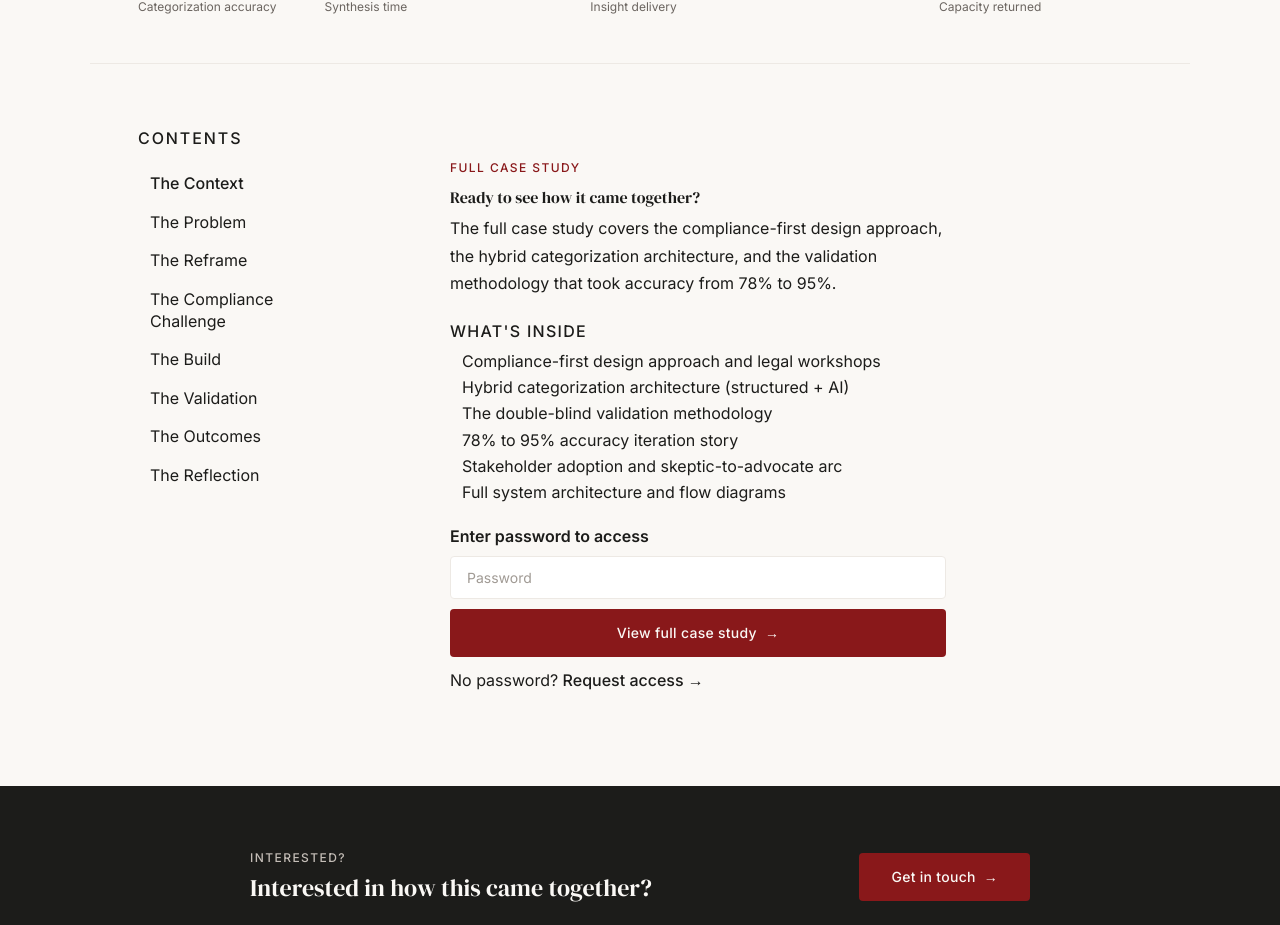
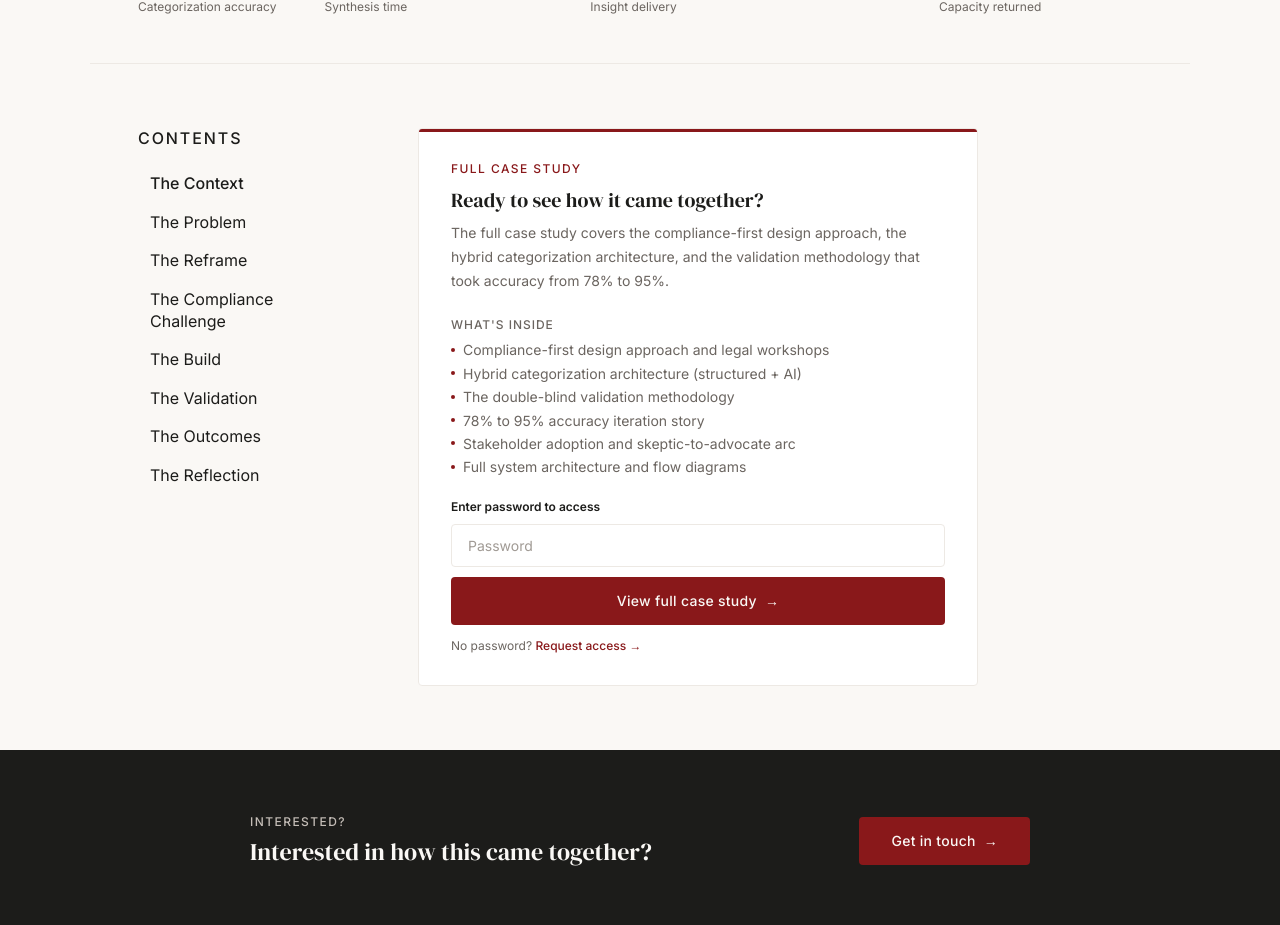
Before and after one commit to alikhandesign/alikhandesign.com, a Next.js app: page /work/ai-agent in a window 1280 px wide. Shown: the part 948-1873 px from the top of the page. Built offline with nearby package versions, Linux system fonts and the light colour scheme.

Commit message:
Revert: token rename sweep (broke styles, needs debugging)

```diff
--- a/app/components/PasswordGate.tsx
+++ b/app/components/PasswordGate.tsx
@@ -31,26 +31,26 @@ export default function PasswordGate({ password, children, title, description, i
 
   return (
     <div style={{
-      background: 'var(--color-surface)',
-      border: '1px solid var(--color-border)',
+      background: 'var(--surface)',
+      border: '1px solid var(--border)',
       borderRadius: 'var(--radius)',
       padding: 'var(--space-8)',
       position: 'relative',
       overflow: 'hidden',
       maxWidth: 560,
     }}>
-      <div style={{ position: 'absolute', top: 0, left: 0, right: 0, height: 3, background: 'var(--color-accent)' }} />
+      <div style={{ position: 'absolute', top: 0, left: 0, right: 0, height: 3, background: 'var(--accent)' }} />
 
       <SectionLabel label="Full Case Study" />
-      <h2 className="font-serif" style={{ fontSize: 'var(--color-text-xl)', fontWeight: 400, lineHeight: 1.25, marginBottom: 'var(--space-2)' }}>{title}</h2>
-      <p style={{ fontSize: 'var(--color-text-base)', color: 'var(--color-text-muted)', lineHeight: 1.7, marginBottom: 'var(--space-6)' }}>{description}</p>
+      <h2 className="font-serif" style={{ fontSize: 'var(--text-xl)', fontWeight: 400, lineHeight: 1.25, marginBottom: 'var(--space-2)' }}>{title}</h2>
+      <p style={{ fontSize: 'var(--text-base)', color: 'var(--text-muted)', lineHeight: 1.7, marginBottom: 'var(--space-6)' }}>{description}</p>
 
       <div style={{ marginBottom: 'var(--space-6)' }}>
-        <p style={{ fontSize: 'var(--color-text-xs)', letterSpacing: 'var(--letter-spacing-md)', textTransform: 'uppercase' as const, color: 'var(--color-text-muted)', fontWeight: 'var(--font-weight-medium)' as any, marginBottom: '0.6rem' }}>What's inside</p>
+        <p style={{ fontSize: 'var(--text-xs)', letterSpacing: 'var(--letter-spacing-md)', textTransform: 'uppercase' as const, color: 'var(--text-muted)', fontWeight: 'var(--font-weight-medium)' as any, marginBottom: '0.6rem' }}>What's inside</p>
         <ul style={{ listStyle: 'none', display: 'flex', flexDirection: 'column', gap: '0.4rem' }}>
           {inside.map(item => (
-            <li key={item} style={{ fontSize: 'var(--color-text-base)', color: 'var(--color-text-muted)', display: 'flex', alignItems: 'center', gap: 'var(--space-2)' }}>
-              <span style={{ width: 4, height: 4, borderRadius: '50%', background: 'var(--color-accent)', flexShrink: 0, display: 'block' }} />
+            <li key={item} style={{ fontSize: 'var(--text-base)', color: 'var(--text-muted)', display: 'flex', alignItems: 'center', gap: 'var(--space-2)' }}>
+              <span style={{ width: 4, height: 4, borderRadius: '50%', background: 'var(--accent)', flexShrink: 0, display: 'block' }} />
               {item}
             </li>
           ))}
@@ -58,7 +58,7 @@ export default function PasswordGate({ password, children, title, description, i
       </div>
 
       <div style={{ display: 'flex', flexDirection: 'column', gap: '0.6rem' }}>
-        <p style={{ fontSize: 'var(--color-text-xs)', color: 'var(--color-text)', fontWeight: 'var(--font-weight-semibold)' as any }}>Enter password to access</p>
+        <p style={{ fontSize: 'var(--text-xs)', color: 'var(--text)', fontWeight: 'var(--font-weight-semibold)' as any }}>Enter password to access</p>
         <input
           type="password"
           id="password-input"
@@ -79,11 +79,11 @@ export default function PasswordGate({ password, children, title, description, i
           View full case study <span aria-hidden="true">→</span>
         </button>
         {error && (
-          <p id="password-error" role="alert" style={{ fontSize: 'var(--color-text-xs)', color: 'var(--color-accent-dark)' }}>Incorrect password. Try again or request access below.</p>
+          <p id="password-error" role="alert" style={{ fontSize: 'var(--text-xs)', color: 'var(--accent-dark)' }}>Incorrect password. Try again or request access below.</p>
         )}
-        <p style={{ fontSize: 'var(--color-text-xs)', color: 'var(--color-text-muted)', marginTop: '0.25rem' }}>
+        <p style={{ fontSize: 'var(--text-xs)', color: 'var(--text-muted)', marginTop: '0.25rem' }}>
           No password?{' '}
-          <a href="mailto:ali@alikhandesign.com" style={{ color: 'var(--color-accent)', textDecoration: 'none', fontWeight: 'var(--font-weight-medium)' as any }}>Request access →</a>
+          <a href="mailto:ali@alikhandesign.com" style={{ color: 'var(--accent)', textDecoration: 'none', fontWeight: 'var(--font-weight-medium)' as any }}>Request access →</a>
         </p>
       </div>
     </div>
```
